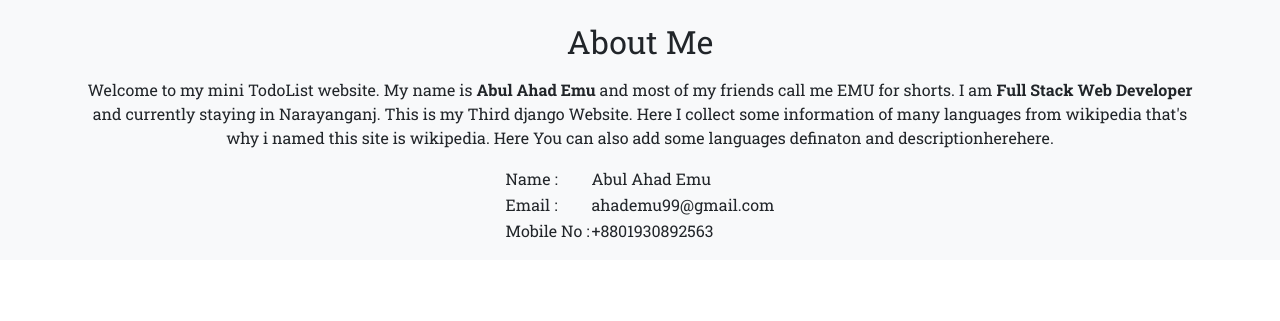
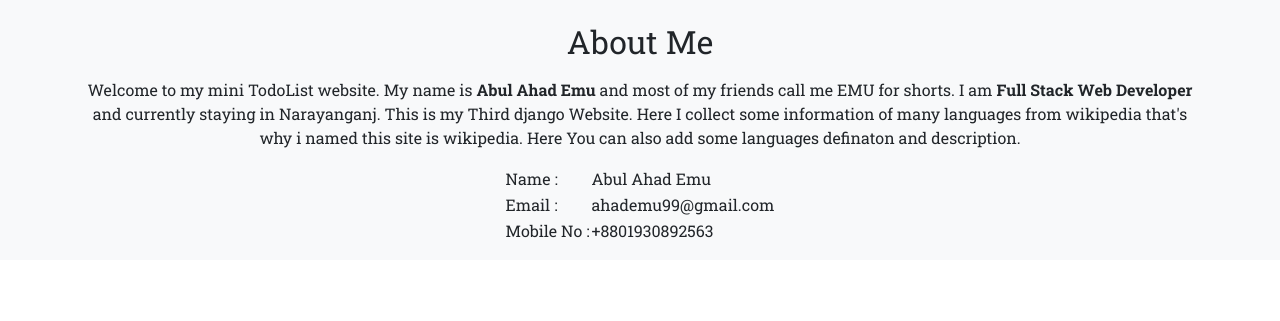
Before and after one commit to ahad-emu/wikipedia, a Django app: page /about/ in a window 1280 px wide. Shown: the part 450-771 px from the top of the page. Run offline with Django 3.2, Linux system fonts and the light colour scheme; some libraries are stand-ins or nearby versions; some web fonts are replaced.

Commit message:
change about page

```diff
--- a/Wikipedia_App/templates/about.html
+++ b/Wikipedia_App/templates/about.html
@@ -20,7 +20,7 @@
     <h2>About Me</h2>
     <div class="container mt-3">
       <p>Welcome to my mini TodoList website. My name is <strong>Abul Ahad Emu</strong> and most of my friends call me EMU for shorts. I am <b>Full Stack Web Developer</b> and currently staying in Narayanganj.
-        This is my Third django Website. Here I collect some information of many languages from wikipedia that's why i named this site is wikipedia. Here You can also add some languages definaton and descriptionherehere.
+        This is my Third django Website. Here I collect some information of many languages from wikipedia that's why i named this site is wikipedia. Here You can also add some languages definaton and description.
       </p>
     </div>
   </div>
--- a/Wikipedia_Todo_List/settings.py
+++ b/Wikipedia_Todo_List/settings.py
@@ -26,7 +26,7 @@ Static_DIR = os.path.join(BASE_DIR,"static")
 SECRET_KEY = '+nfmwx*gps#$(d#(h#l5el&wpxzjnz_nl6#gs1=b+zmzv7rn#+'
 
 # SECURITY WARNING: don't run with debug turned on in production!
-DEBUG = False
+DEBUG = True
 
 ALLOWED_HOSTS = ["ahademu-wikipedia.herokuapp.com", "127.0.0.1"]
 
```
